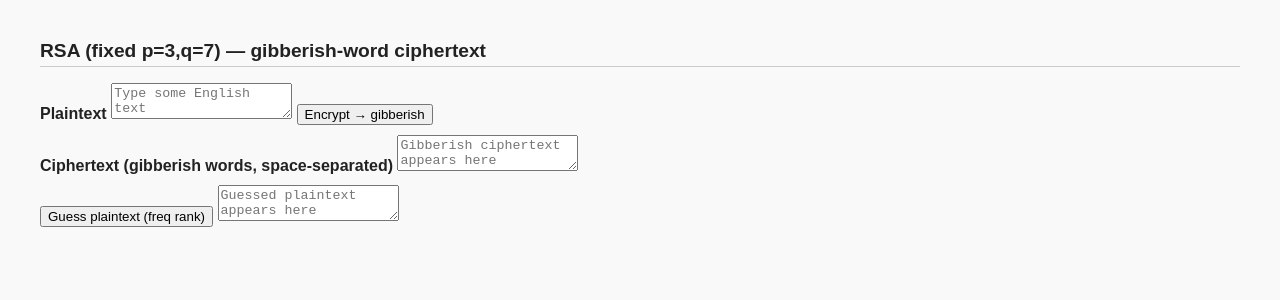
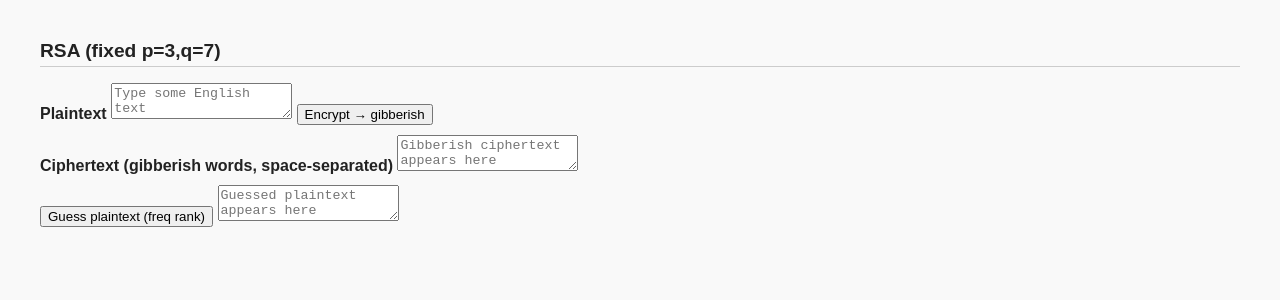
Before and after one commit to Nochman/Nochman.github.io, a Jekyll site: the page homeworks/week03.html, which Jekyll copies as it is, in a window 1280 px wide. Shown: the top 300 px of the page. Built offline with Jekyll 4.4.1, drawn with Linux system fonts in a browser that asks for light colours.

Commit message:
Fix heading for RSA ciphertext section

```diff
--- a/homeworks/week03.html
+++ b/homeworks/week03.html
@@ -46,7 +46,7 @@ margin-bottom: 1em;
 </style>
 </head>
 <body>
-<h2>RSA (fixed p=3,q=7) — gibberish-word ciphertext</h2>
+<h2>RSA (fixed p=3,q=7)</h2>
 
 <div>
   <label><strong>Plaintext</strong></label>
```
